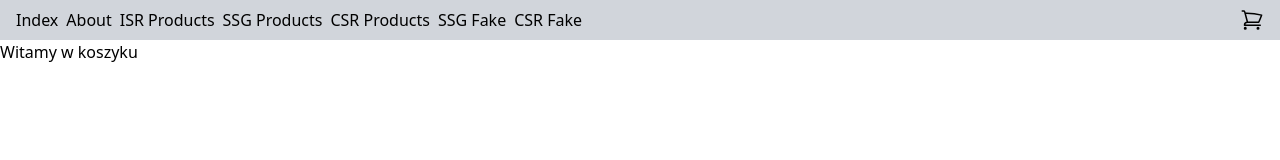
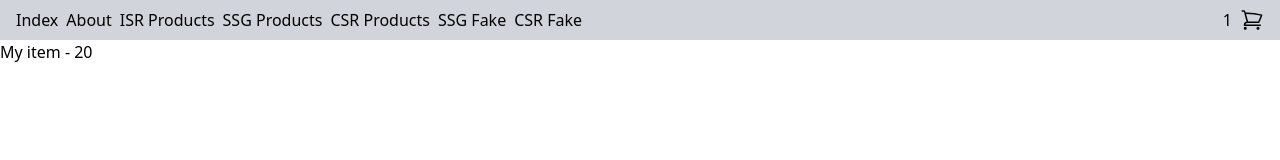
Before and after one commit to glaszczyk/next-zaisteprogramuj, a Next.js app: page /cart in a window 1280 px wide. Shown: the top 160 px of the page. Built offline with nearby package versions, Linux system fonts and the light colour scheme.

Commit message:
feature/12: Add cart state context

```diff
--- a/components/Cart/CartBar.tsx
+++ b/components/Cart/CartBar.tsx
@@ -1,9 +1,13 @@
 import Link from 'next/link';
 import { CartIcon } from '@/components/Cart/CartIcon';
+import { useCartState } from '@/components/Cart/CartContext';
 
 export function CartBar() {
+  const cartState = useCartState();
+
   return (
-    <Link href="/cart">
+    <Link href="/cart" className="flex">
+      <span className="pr-2">{cartState.items.length}</span>
       <CartIcon />
     </Link>
   );
--- /dev/null
+++ b/components/Cart/CartContext.tsx
@@ -0,0 +1,43 @@
+import { createContext, ReactNode, useContext, useState } from 'react';
+
+interface CartItem {
+  price: number;
+  title: string;
+}
+
+interface CartState {
+  items: CartItem[];
+}
+
+export const CartStateContext = createContext<CartState | null>(null);
+
+export const CartStateContextProvider = ({
+  children,
+}: {
+  children: ReactNode;
+}) => {
+  const [cartItems, setCartItems] = useState<CartItem[]>([
+    {
+      price: 20,
+      title: 'My item',
+    },
+  ]);
+
+  const contextValue = {
+    items: cartItems,
+  };
+
+  return (
+    <CartStateContext.Provider value={contextValue}>
+      {children}
+    </CartStateContext.Provider>
+  );
+};
+
+export const useCartState = () => {
+  const cartState = useContext(CartStateContext);
+  if (!cartState) {
+    throw new Error('You forgot CartStateContextProvider');
+  }
+  return cartState;
+};
--- a/pages/_app.tsx
+++ b/pages/_app.tsx
@@ -5,16 +5,19 @@ import { DefaultSeo } from 'next-seo';
 import SEO from '../next-seo.config';
 
 import { Layout } from '@/components/Layout';
+import { CartStateContextProvider } from '@/components/Cart/CartContext';
 
 const queryClient = new QueryClient();
 
 export default function App({ Component, pageProps }: AppProps) {
   return (
+    <CartStateContextProvider>
       <Layout>
         <DefaultSeo {...SEO} />
         <QueryClientProvider client={queryClient}>
           <Component {...pageProps} />
         </QueryClientProvider>
       </Layout>
+    </CartStateContextProvider>
   );
 }
--- a/pages/cart.tsx
+++ b/pages/cart.tsx
@@ -1,5 +1,20 @@
+import { useCartState } from '@/components/Cart/CartContext';
+
 const CartPage = () => {
-  return <p>Witamy w koszyku</p>;
+  const cartState = useCartState();
+  return (
+    <div>
+      <ul>
+        {cartState.items.map((item, idx) => {
+          return (
+            <li key={`${item.title}_${idx}`}>
+              {item.title} - <span>{item.price}</span>
+            </li>
+          );
+        })}
+      </ul>
+    </div>
+  );
 };
 
 export default CartPage;
```
Lines whose indentation alone changed are shown as unchanged.
